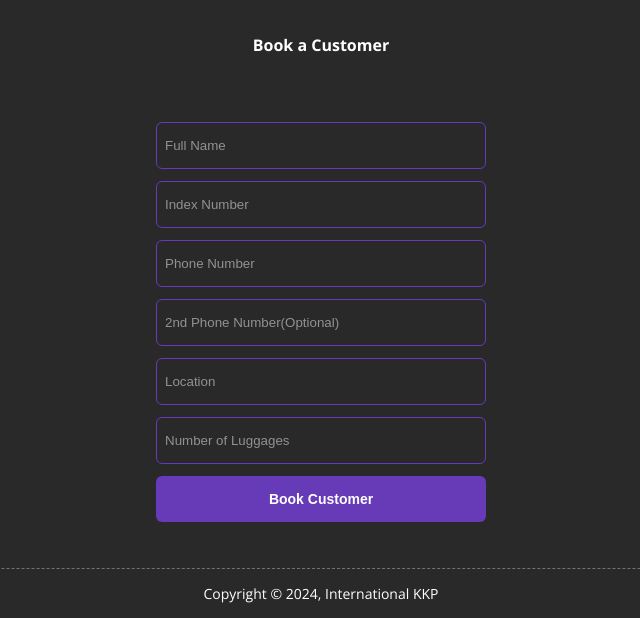
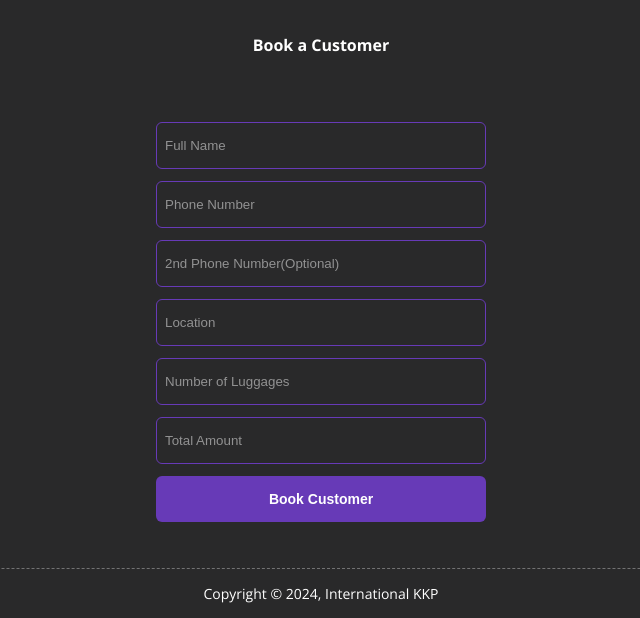
Before and after one commit to sdabbey/KKP_frontend, a Django app: page / in a window 1280 px wide. Shown: the part 182-800 px from the top of the page, without its empty margins (319-959 px from the left). Run offline with Django 4.2, Linux system fonts and the light colour scheme; a user stored in the database is signed in.

Commit message:
update to model field

```diff
--- a/main/models.py
+++ b/main/models.py
@@ -39,7 +39,7 @@ class User(AbstractBaseUser, PermissionsMixin):
 
 class Booking(models.Model):
     full_name = models.CharField(max_length=200)
-    index_number = models.IntegerField()
+    amount = models.IntegerField()
     phone_number = PhoneNumberField(null=False, blank=False)
     opt_phone_number = PhoneNumberField(null=True, blank=True)
     location = models.CharField(max_length=150)
--- a/main/templates/main/bookingpage.html
+++ b/main/templates/main/bookingpage.html
@@ -10,11 +10,6 @@
         <input type="text" name="full_name" id="full_name" placeholder="Full Name" autocomplete="off">
         <label for="full_name">Full Name</label>
       </div>
-
-     <div class="input-group">
-       <input type="number" name="index_number" id="index_number" placeholder="Index Number" autocomplete="off">
-       <label for="index_number">Index Number</label>
-     </div>
 
      <div class="input-group">
       <input type="number" name="phone_number" id="phone_number" placeholder="Phone Number" autocomplete="off">
@@ -38,6 +33,12 @@
         <label for="luggage_number">Number of Luggages</label>
 
       </div>
+
+      <div class="input-group">
+        <input type="number" name="amount" id="amount" placeholder="Total Amount" autocomplete="off">
+        <label for="amount">Total Amount</label>
+      </div>
+
       <button type="submit" class="book-btn">Book Customer</button>
   </form>
 </div>
--- a/main/templates/main/bookingsuccess.html
+++ b/main/templates/main/bookingsuccess.html
@@ -12,7 +12,7 @@
             <div class="text-section">
                 <div class="first-list">
                     <span class="tab" id="fullname">{{booking.full_name}}</span>
-                    <span class="tab" id="index_number">{{booking.index_number}}</span>
+                    <span class="tab" id="amount">{{booking.amount}}</span>
                     <span class="tab" id="location">{{booking.location}}</span>
                 </div>
                 <div class="second-list">
--- a/main/templates/main/dashboard.html
+++ b/main/templates/main/dashboard.html
@@ -31,7 +31,7 @@
                 <div class="text-section">
                     <div class="first-list">
                         <span class="tab" id="fullname">{{data.booking.full_name}}</span>
-                        <span class="tab" id="index_number">{{data.booking.index_number}}</span>
+                        <span class="tab" id="amount">{{data.booking.amount}}</span>
                         <span class="tab" id="location">{{data.booking.location}}</span>
                     </div>
                     <div class="second-list">
@@ -65,7 +65,7 @@
             <div class="text-section">
                 <div class="first-list">
                     <span class="tab" id="fullname">{{data.booking.full_name}}</span>
-                    <span class="tab" id="index_number">{{data.booking.index_number}}</span>
+                    <span class="tab" id="amount">{{data.booking.amount}}</span>
                     <span class="tab" id="location">{{data.booking.location}}</span>
                 </div>
                 <div class="second-list">
```
Also changed, not shown: main/migrations/0004_rename_index_number_booking_amount.py (added).
